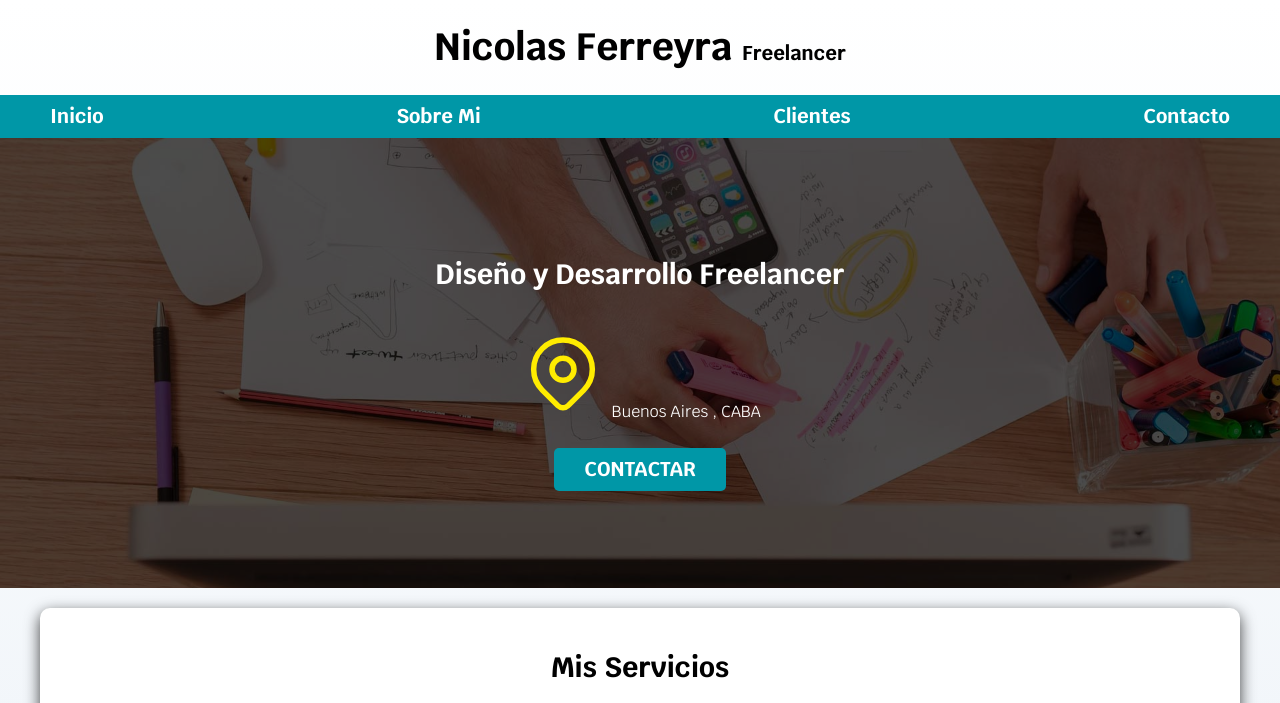
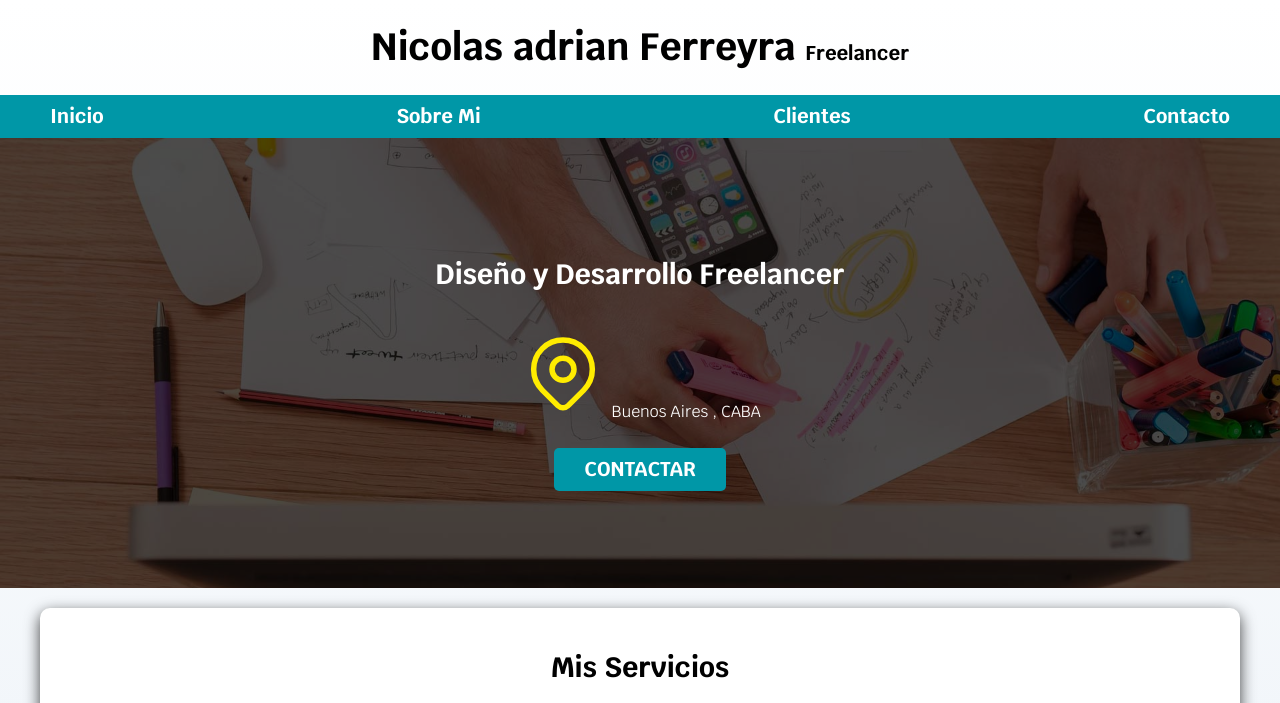
Before and after one commit to nicoaf98/nicopagina, a plain HTML site: page freelancer_inicio/index.html in a window 1280 px wide. Shown: the top 703 px of the page. Drawn offline with Linux system fonts and the light colour scheme.

Commit message:
Update index.html
nombre cambiado

```diff
--- a/freelancer_inicio/index.html
+++ b/freelancer_inicio/index.html
@@ -19,7 +19,7 @@
 
 <body>
     <header>
-        <h1 class="titulo">Nicolas Ferreyra <span>Freelancer</span> </h1>
+        <h1 class="titulo">Nicolas adrian Ferreyra <span>Freelancer</span> </h1>
     </header>
     <div class="nav-bg">
         <nav class="navegacion-principal contenedor">
```
